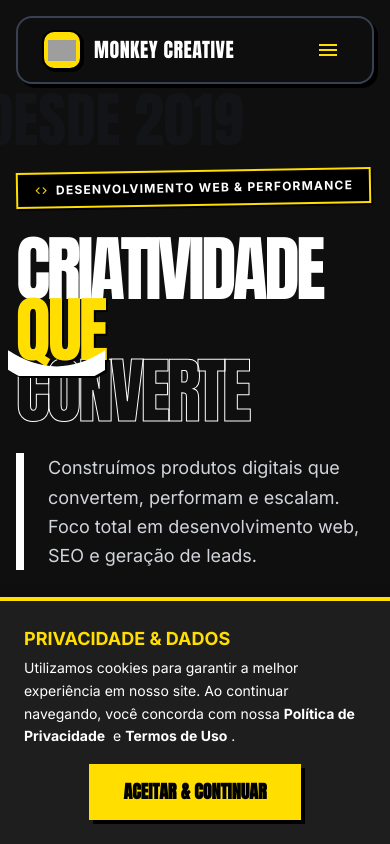
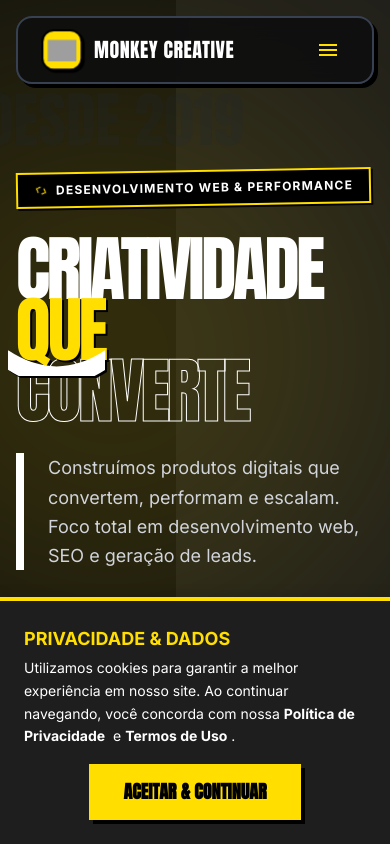
Before and after one commit to rcerveira/site_monkey_creative, a React (Vite) app: page / in a window 390 px wide. Shown: the top 844 px of the page. Built offline with nearby package versions, Linux system fonts and the light colour scheme; grey boxes are pictures that could not be loaded.

Commit message:
animações

```diff
--- a/App.tsx
+++ b/App.tsx
@@ -41,8 +41,8 @@ const App: React.FC = () => {
   return (
     <CursorContext.Provider value={contextValue}>
       <div className="relative min-h-screen">
-        {/* Background pattern - hidden on mobile for performance */}
-        <div className="hidden lg:block fixed inset-0 z-0 pointer-events-none bg-banana-pattern opacity-40 animate-scrolling-bg"></div>
+        {/* Background pattern */}
+        <div className="fixed inset-0 z-0 pointer-events-none bg-banana-pattern opacity-40 animate-scrolling-bg"></div>
         <CustomCursor />
         <Navbar />
         <Hero />
--- a/components/Hero.tsx
+++ b/components/Hero.tsx
@@ -21,8 +21,8 @@ const Hero: React.FC = () => {
 
   return (
     <section className={`relative min-h-screen flex items-center pt-32 pb-20 overflow-hidden bg-surface-light dark:bg-background-dark z-10 transition-transform ${isSlipping ? 'animate-slip' : ''}`}>
-      <div className="absolute right-0 top-0 w-[55vw] h-full bg-black/5 dark:bg-white/5 clip-path-slant z-0 pointer-events-none hidden lg:block"></div>
-      <div className="absolute -left-20 top-40 w-96 h-96 bg-primary rounded-full blur-[180px] opacity-10 hidden lg:block"></div>
+      <div className="absolute right-0 top-0 w-[55vw] h-full bg-black/5 dark:bg-white/5 clip-path-slant z-0 pointer-events-none"></div>
+      <div className="absolute -left-20 top-40 w-96 h-96 bg-primary rounded-full blur-[180px] opacity-10 animate-pulse"></div>
 
       {/* Easter Egg Floating Banana */}
       {isSlipping && (
@@ -110,8 +110,8 @@ const Hero: React.FC = () => {
               <div
                 className="absolute inset-0 bg-white dark:bg-surface-dark -rotate-3 border-4 border-black dark:border-gray-200 shadow-hard z-10 overflow-hidden flex items-center justify-center group"
               >
-                {/* Background - Simplified for performance */}
-                <div className="absolute inset-0 bg-gradient-to-br from-gray-900 to-black"></div>
+                {/* Background Image - Dashboard Placeholder */}
+                <div className="absolute inset-0 bg-[url('https://images.unsplash.com/photo-1551288049-bebda4e38f71?q=80&w=2070&auto=format&fit=crop')] bg-cover bg-center streetwear-filter opacity-90"></div>
 
                 {/* Overlay */}
                 <div className="absolute inset-0 bg-black/60"></div>
--- a/styles.css
+++ b/styles.css
@@ -41,7 +41,7 @@ html.dark, html.dark body {
   }
 }
 
-@media (max-width: 768px), (prefers-reduced-motion: reduce) {
+@media (prefers-reduced-motion: reduce) {
   .animate-marquee,
   .animate-marquee-reverse,
   .animate-bounce,
@@ -54,13 +54,6 @@ html.dark, html.dark body {
   .animate-slide-out,
   .animate-slide-up {
     animation: none !important;
-  }
-
-  /* Hide decorative blurs on mobile for performance */
-  .blur-\[180px\],
-  .blur-\[100px\],
-  .blur-xl {
-    filter: none !important;
   }
 }
 
```
